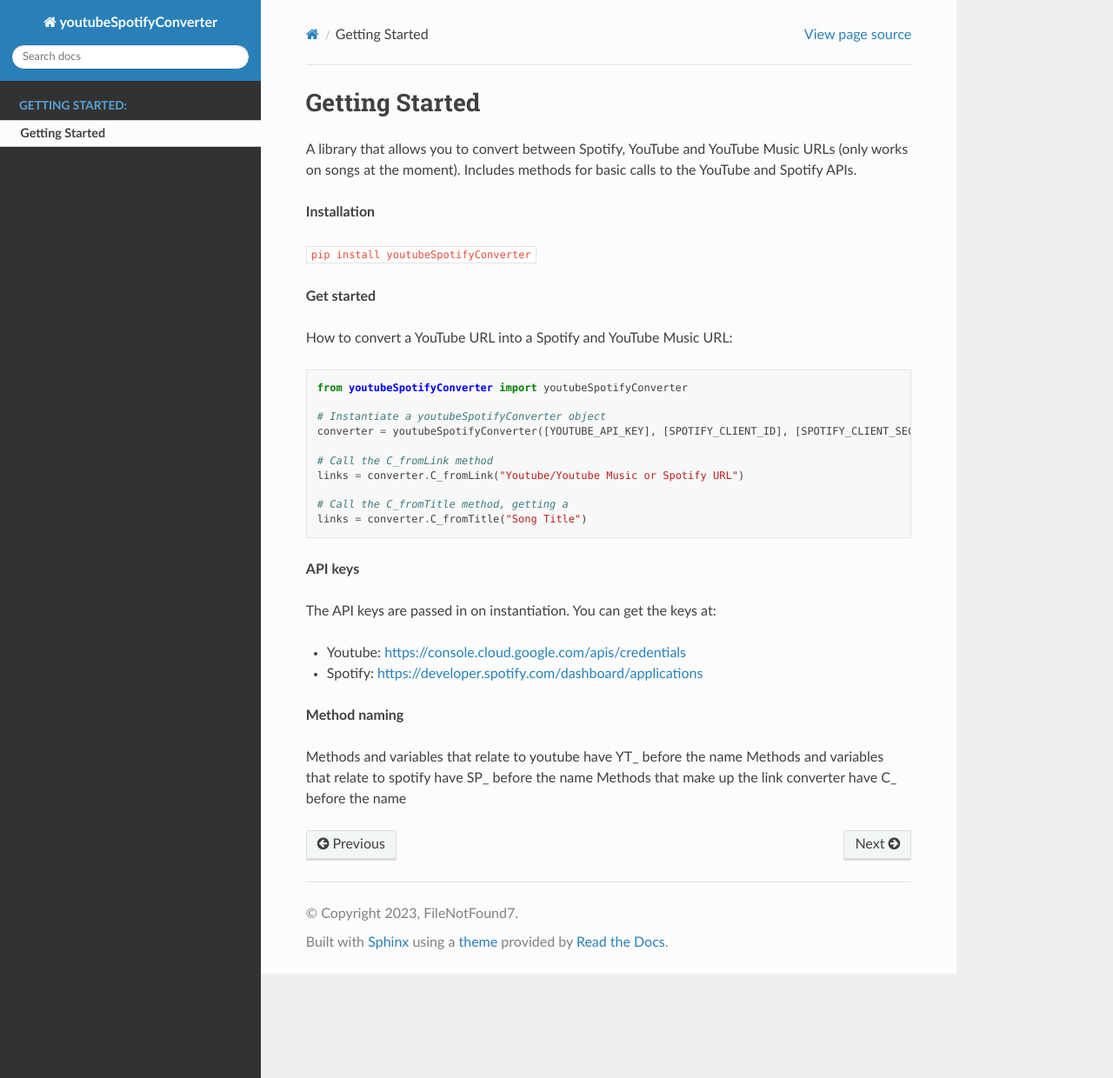
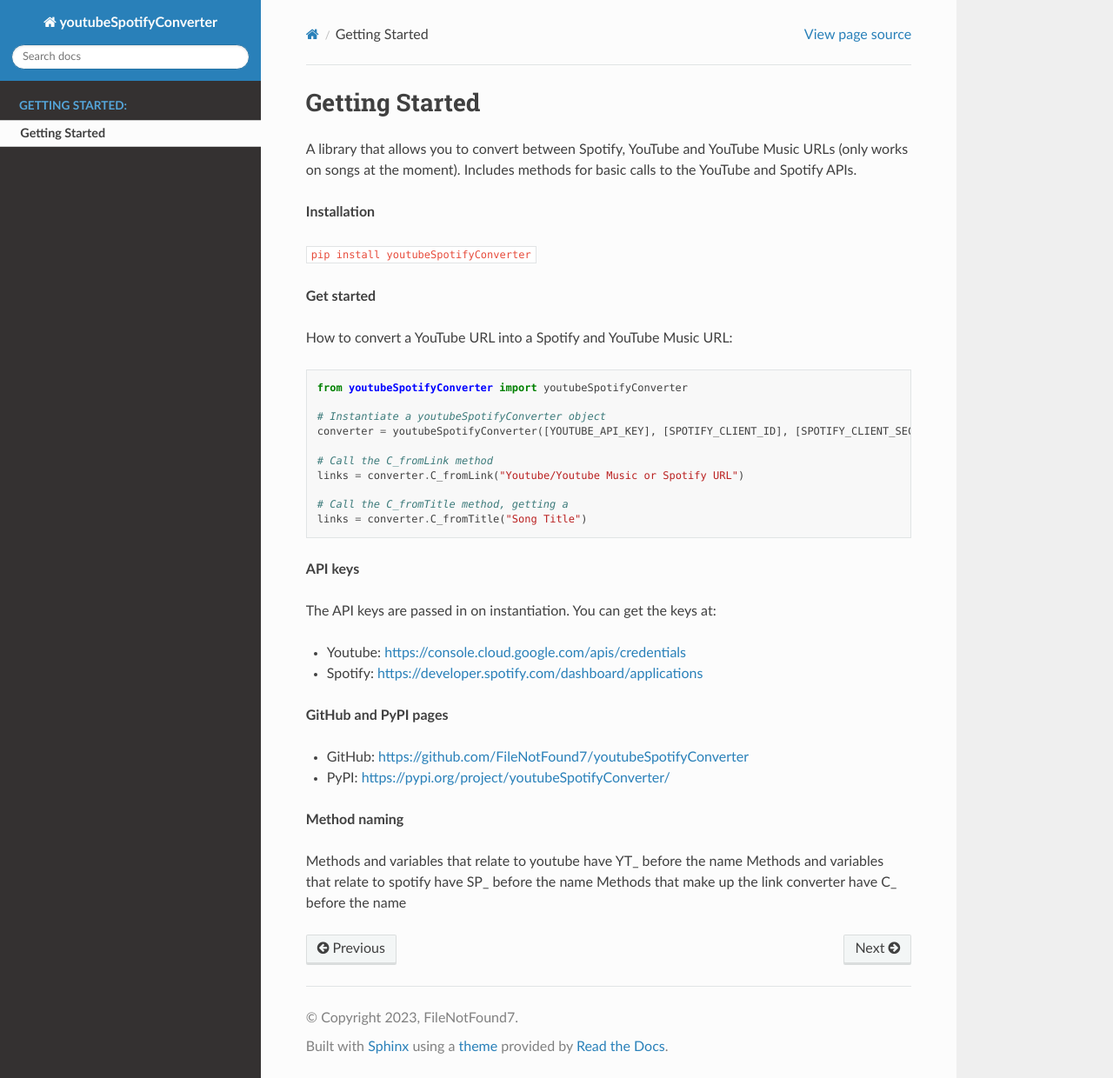
Before and after one commit to FileNotFound7/youtubeSpotifyConverter, a Sphinx documentation site: the page built from docs/source/gettingStarted.rst, in a window 1280 px wide and 1240 px high. Shown: the whole window at 87% size. Built offline with Sphinx 7.4.7 and the Read the Docs theme 2.0.0, drawn with Linux system fonts in a browser that asks for light colours.

Commit message:
Added project links to readme and documentation. Removed unused files.

```diff
--- a/docs/source/gettingStarted.rst
+++ b/docs/source/gettingStarted.rst
@@ -31,6 +31,11 @@
 * Youtube: https://console.cloud.google.com/apis/credentials
 * Spotify: https://developer.spotify.com/dashboard/applications
 
+**GitHub and PyPI pages**
+
+* GitHub: https://github.com/FileNotFound7/youtubeSpotifyConverter
+* PyPI: https://pypi.org/project/youtubeSpotifyConverter/
+
 **Method naming**
 
 Methods and variables that relate to youtube have YT\_ before the name
--- a/setup.py
+++ b/setup.py
@@ -15,7 +15,7 @@
 # This call to setup() does all the work
 setup(
     name="youtubeSpotifyConverter",
-    version="0.1.2",
+    version="0.1.4",
     description="Convert between Spotify, YouTube and YouTube Music URLs",
     long_description=long_description,
     long_description_content_type="text/markdown",
```
Also changed, not shown: README.md (+4 -0 lines), .travis.yml (deleted), 1 other file.
